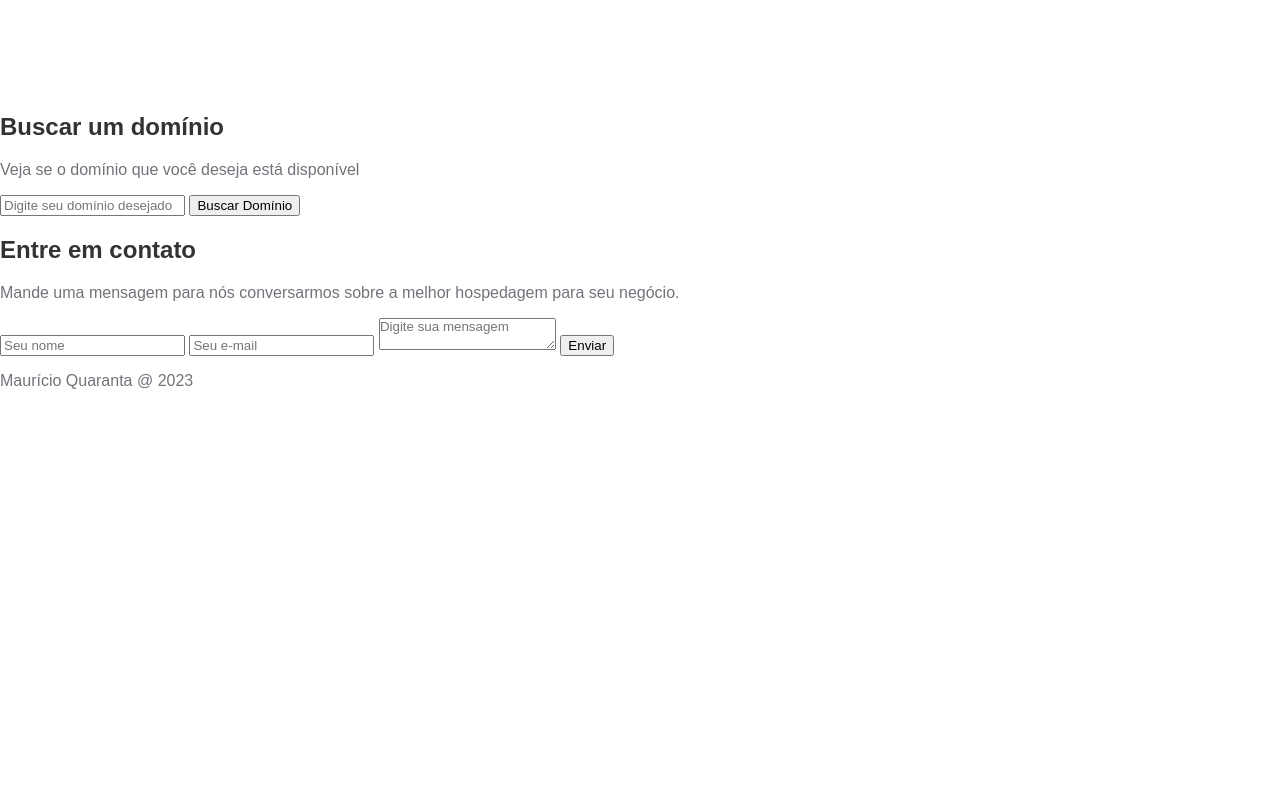
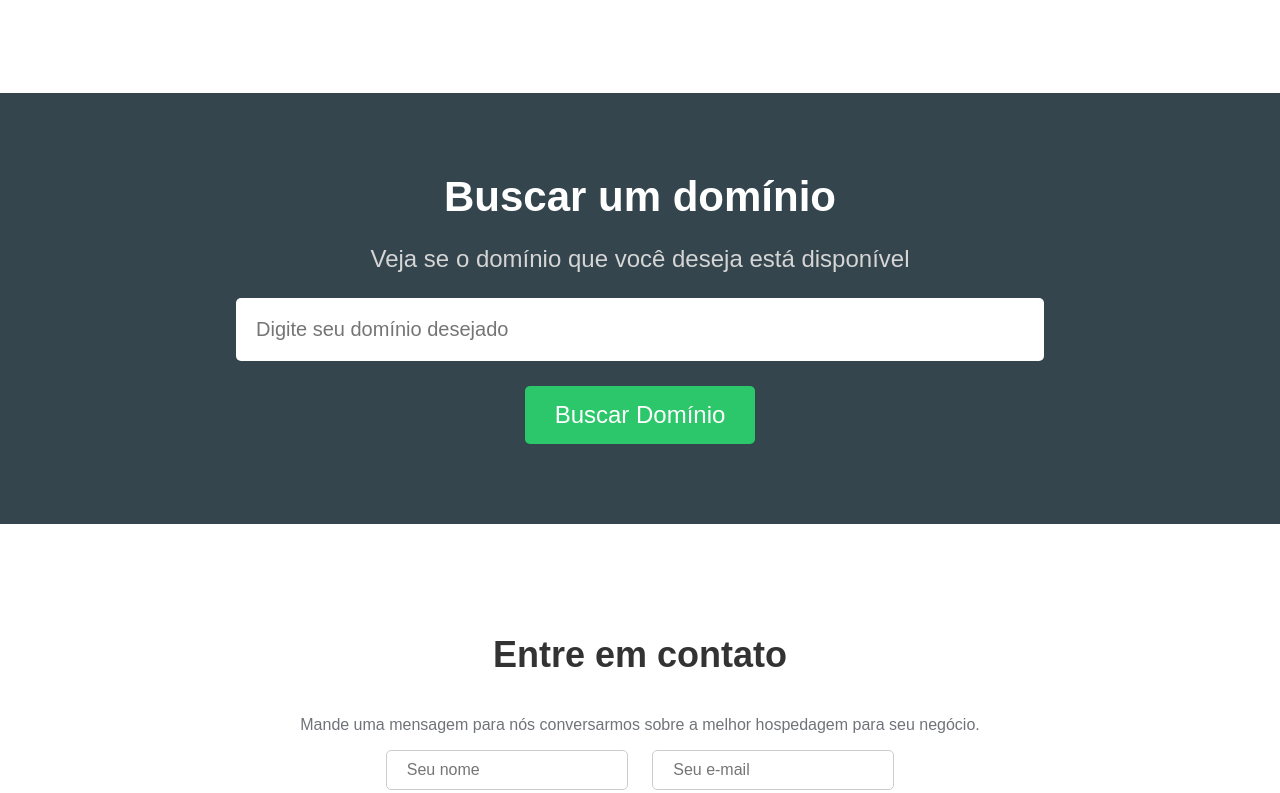
Before and after one commit to mauricioqvp/hDC-Host, a plain HTML site: page index.html in a window 1280 px wide. Shown: the part 1767-2560 px from the top of the page. Before the commit the page ends 2173 px from the top, so only its background shows below. Drawn offline with Linux system fonts and the light colour scheme.

Commit message:
Visual ok

```diff
--- a/styles.css
+++ b/styles.css
@@ -217,8 +217,103 @@ nav {
     font-size: 24px;
     height: 75px;
     line-height: 75px;
+    cursor: pointer;
 }
 
 .plan .recommended {
     background-color: #F45C57;
 }
+
+/* buscar domínio */
+
+.searchdomanin-container {
+    background-color: #34454E;
+    text-align: center;
+    padding: 5em 0;
+}
+
+.searchdomanin-container h2 {
+    color: #FFF;
+    font-size: 42px;
+    margin-top: 0;
+    margin-bottom: 15px;
+}
+
+.searchdomanin-container p {
+    color: #D5D5D5;
+    font-size: 24px;
+    margin-bottom: 25px;
+}
+
+.searchdomanin-container input {
+    display: block;
+    position: relative;
+    margin-left: auto;
+    margin-right: auto;
+    border: none;
+    border-radius: 5px;
+}
+
+.searchdomanin-container input[type=text] {
+    margin-bottom: 25px;
+    width: 60%;
+    padding: 20px;
+    font-size: 20px;
+}
+
+.searchdomanin-container input[type=submit] {
+    background-color: #2CC76A;
+    padding: 15px 30px;
+    color: #FFF;
+    font-size: 24px;
+}
+
+/* contato */
+
+.contact-container {
+    text-align: center;
+    padding-top: 5em;
+    padding-bottom: 2em;
+}
+
+.contact-container h2 {
+    font-size: 36px;
+    margin-bottom: 40px;
+}
+
+.contact-container input, .contact-container textarea {
+    width: 200px;
+    padding: 10px 20px;
+    font-size: 16px;
+    border-radius: 5px;
+    border: 1px solid #CCC;
+    margin-left: 10px;
+    margin-right: 10px;
+    margin-bottom: 20px;
+}
+
+.contact-container textarea {
+    display: block;
+    position: relative;
+    margin-right: auto;
+    margin-left: auto;
+    width: 468px;
+    height: 150px;
+}
+
+.contact-container input[type=submit] {
+    display: block;
+    position: relative;
+    margin-left: auto;
+    margin-right: auto;
+    background-color: #2CC76A;
+    color: #FFF;
+}
+
+/* footer */
+
+footer {
+    text-align: center;
+    font-weight: bold;
+    margin-bottom: 50px;
+}
```
Also changed, not shown: index.html (+3 -0 lines).
